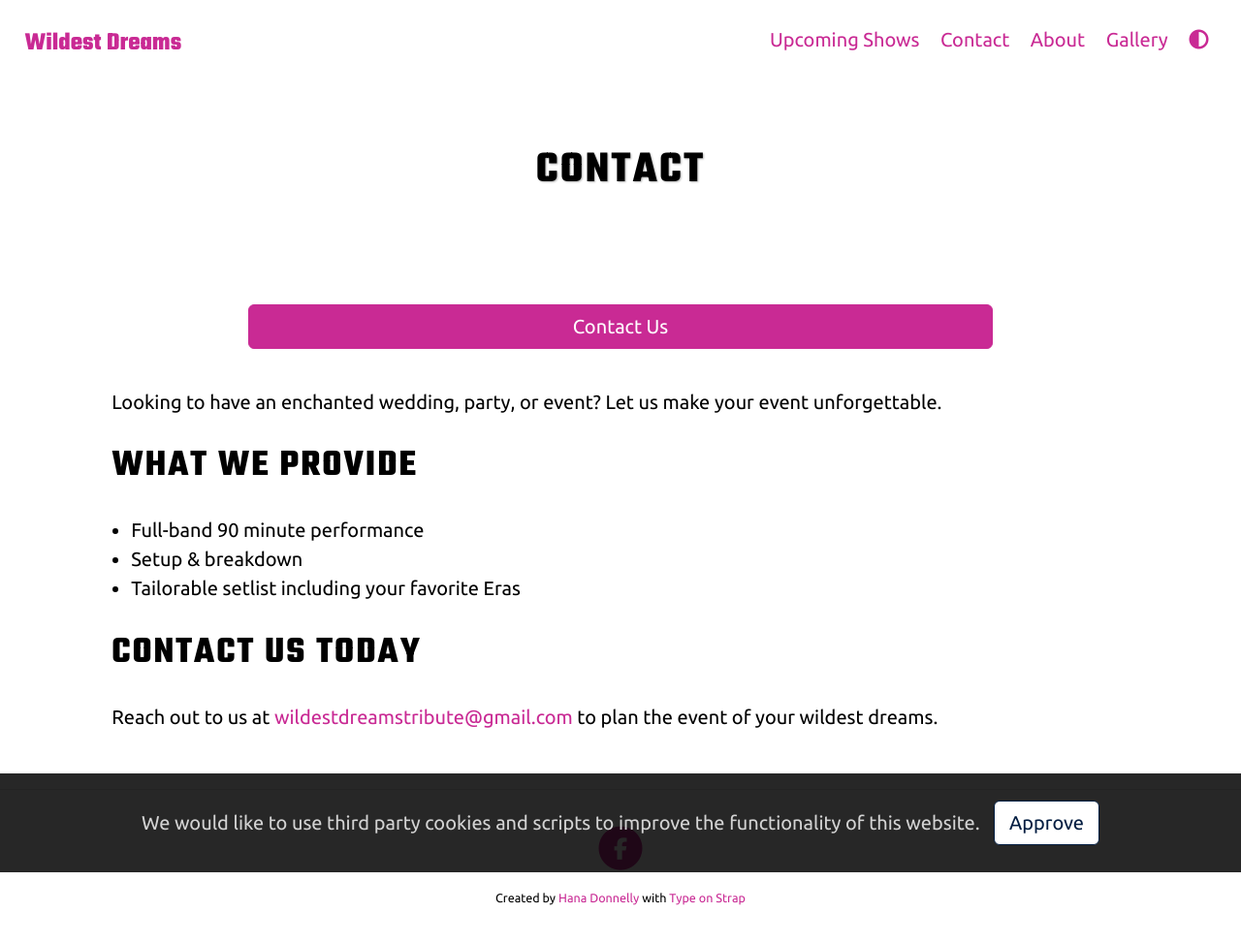
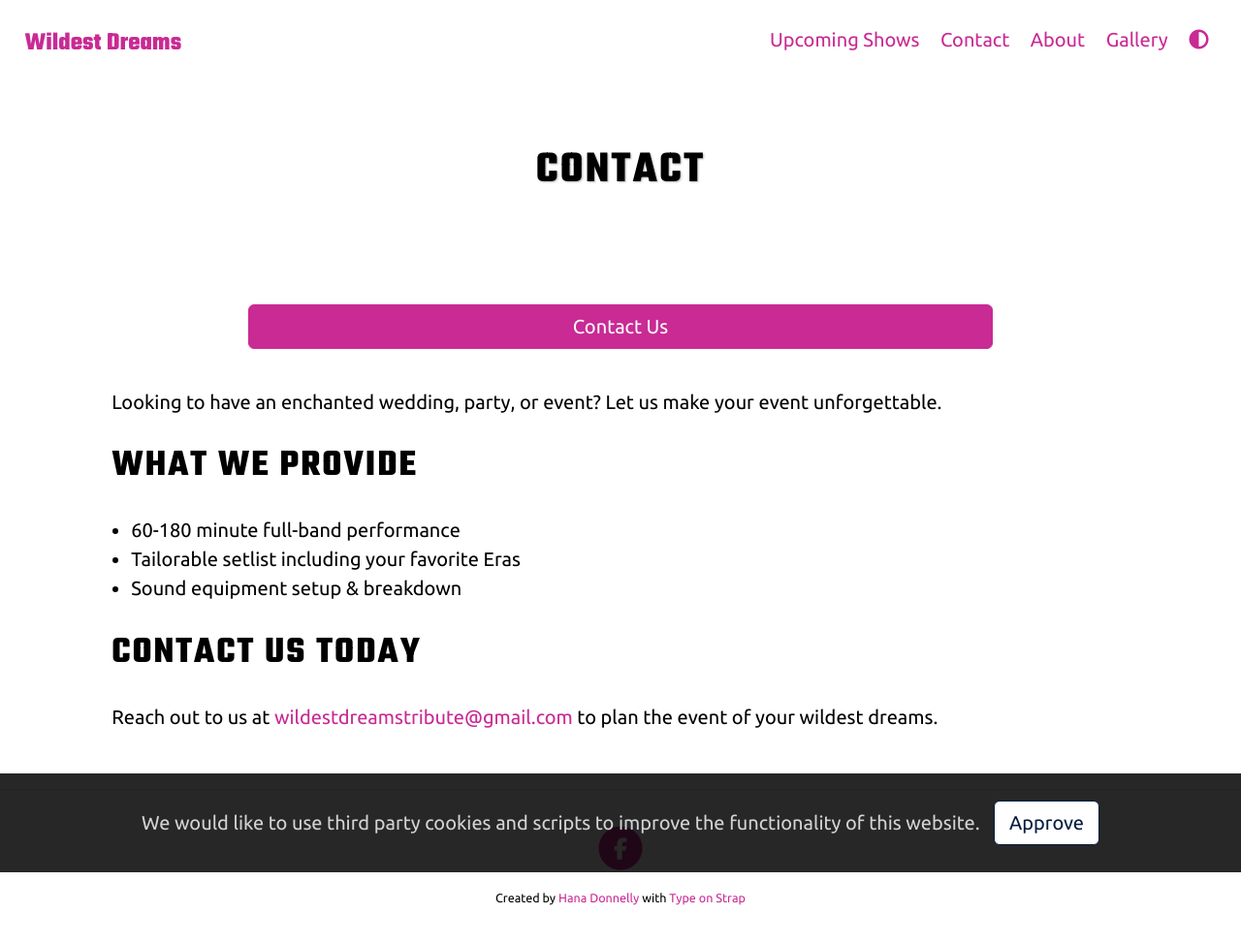
Before and after one commit to hanaEdonnelly/WildestDreams, a Jekyll site: the page built from pages/contact.md, in a window 1280 px wide. Shown: the whole page at 97% size. Built offline with Jekyll 4.4.1, drawn with Linux system fonts in a browser that asks for light colours.

Commit message:
Content text change

```diff
--- a/pages/contact.md
+++ b/pages/contact.md
@@ -14,9 +14,9 @@ Looking to have an enchanted wedding, party, or event? Let us make your event un
 
 
 ## What we provide
-* Full-band 90 minute performance
-* Setup & breakdown
+* 60-180 minute full-band performance
 * Tailorable setlist including your favorite Eras
+* Sound equipment setup & breakdown
 
 ## Contact us today
 Reach out to us at <a href="mailto:wildestdreamstribute@gmail.com">wildestdreamstribute@gmail.com</a> to plan the event of your wildest dreams.
```
Also changed, not shown: _members/emily.md (deleted, +0 -7 lines), pages/about.md (+3 -1 lines).
